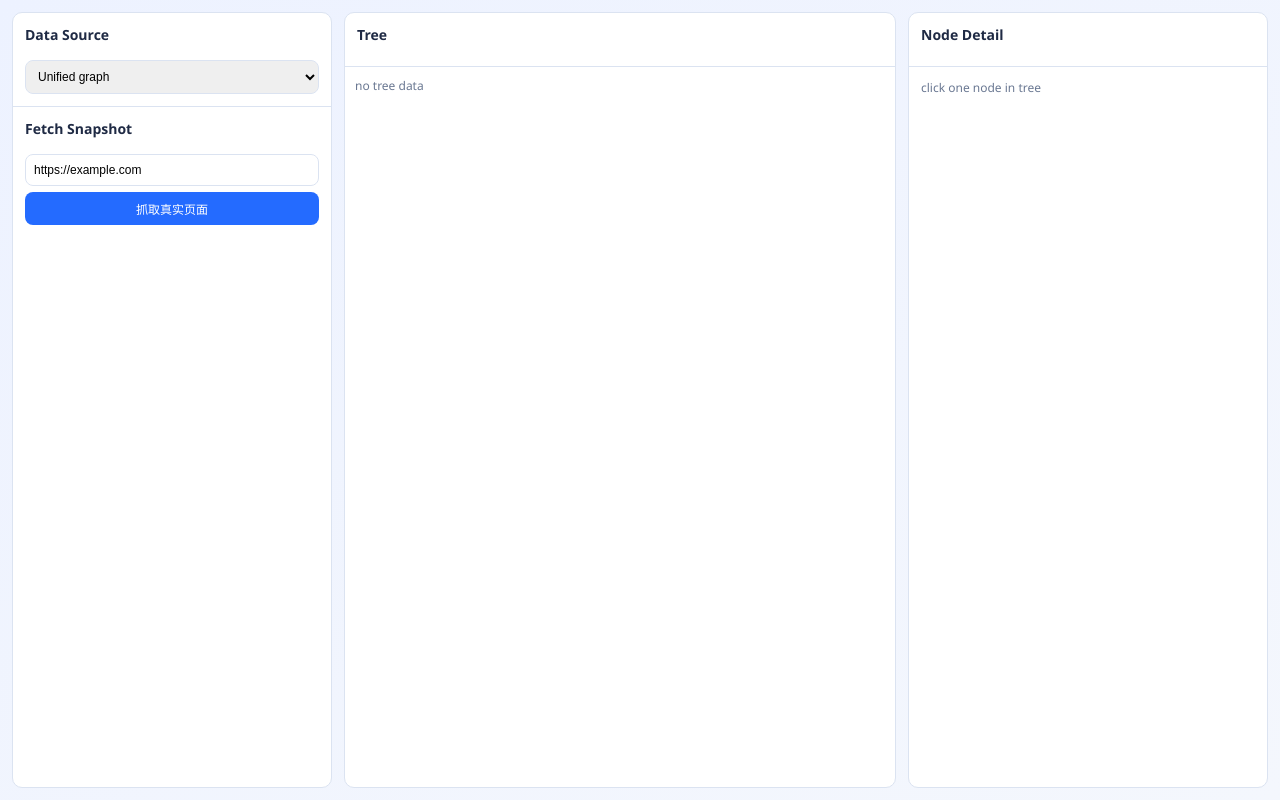
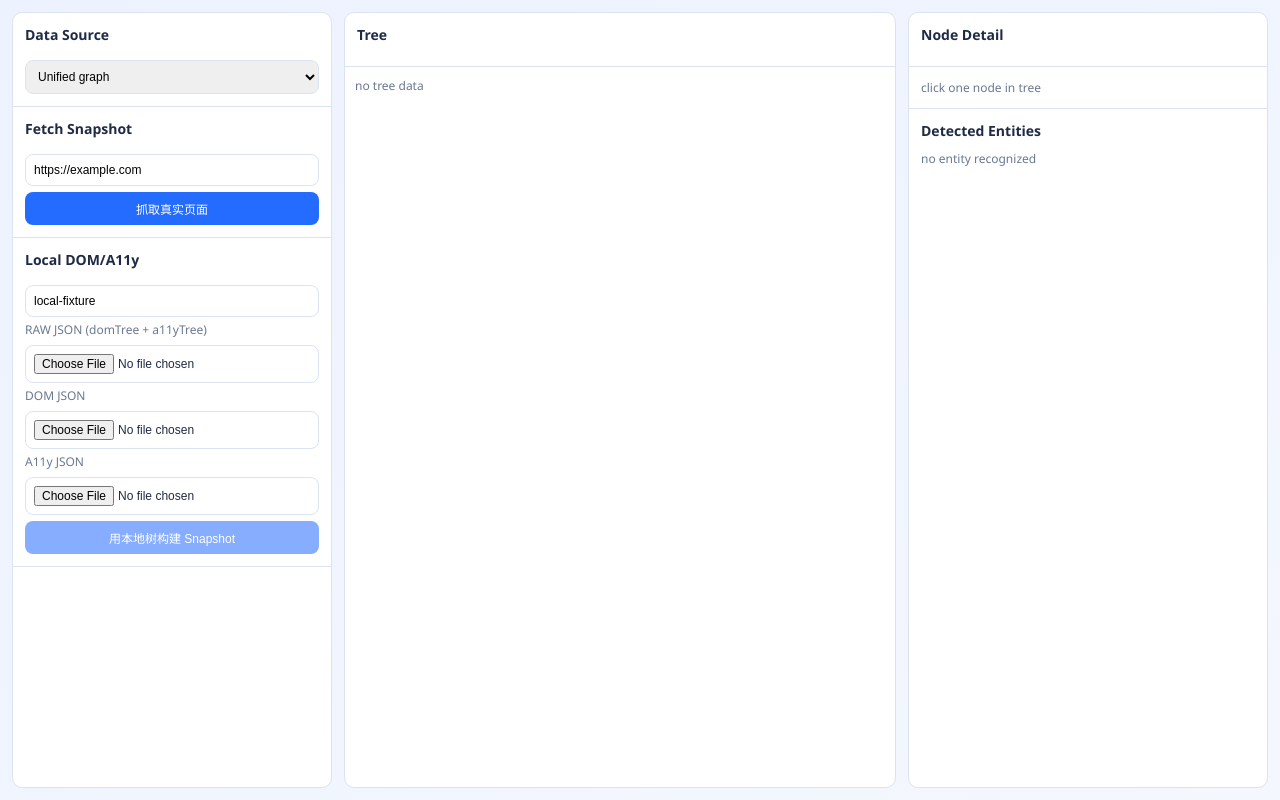
Before and after one commit to Aromatic05/rpa-browser, a Vue app in the folder agent/debug/snapshot-viewer/: page / in a window 1280 px wide. Built offline with nearby package versions, Linux system fonts and the light colour scheme.

Commit message:
feat(snapshot-viewer): support local dom-a11y input and entity panel

```diff
--- a/agent/debug/snapshot-viewer/src/App.vue
+++ b/agent/debug/snapshot-viewer/src/App.vue
@@ -2,6 +2,15 @@
 import { computed, onBeforeUnmount, onMounted, ref } from 'vue';
 import TreeNode from './components/TreeNode.vue';
 import type { DataPack, SnapshotApiResponse, SourceKind, TreeNodeLike } from './types';
+
+type DetectedEntity = {
+  entityId: string;
+  entityType: string;
+  nodeId: string;
+  label: string;
+  fieldCount: number;
+  actionCount: number;
+};
 
 const source = ref<SourceKind>('unifiedGraph');
 const error = ref('');
@@ -10,6 +19,14 @@ const targetUrl = ref('https://example.com');
 const resolvedUrl = ref('');
 const selectedNode = ref<TreeNodeLike | null>(null);
 const copyMessage = ref('');
+
+const localLabel = ref('local-fixture');
+const localDomTree = ref<unknown | null>(null);
+const localA11yTree = ref<unknown | null>(null);
+const localDomName = ref('');
+const localA11yName = ref('');
+const localRawName = ref('');
+
 const contextMenu = ref<{
   visible: boolean;
   x: number;
@@ -84,9 +101,90 @@ const activeRoot = computed(() => {
   return normalizeNode(graphRoot, 'n0');
 });
 
+const unifiedRoot = computed(() => {
+  const raw = dataPack.value.unifiedGraph;
+  if (!raw || typeof raw !== 'object') return null;
+  if (!('root' in (raw as object))) return null;
+  return normalizeNode((raw as { root: unknown }).root, 'n0');
+});
+
+const walk = (node: TreeNodeLike, visitor: (node: TreeNodeLike) => void) => {
+  visitor(node);
+  for (const child of node.children) {
+    walk(child, visitor);
+  }
+};
+
+const nodeText = (node: TreeNodeLike): string => {
+  return (node.name || node.content || node.text || '').trim();
+};
+
+const findNodeById = (root: TreeNodeLike, id: string): TreeNodeLike | null => {
+  if (root.id === id) return root;
+  for (const child of root.children) {
+    const matched = findNodeById(child, id);
+    if (matched) return matched;
+  }
+  return null;
+};
+
+const countByPredicate = (root: TreeNodeLike, predicate: (node: TreeNodeLike) => boolean): number => {
+  let count = 0;
+  walk(root, (node) => {
+    if (predicate(node)) count += 1;
+  });
+  return count;
+};
+
+const detectedEntities = computed<DetectedEntity[]>(() => {
+  if (!unifiedRoot.value) return [];
+  const entities: DetectedEntity[] = [];
+
+  walk(unifiedRoot.value, (node) => {
+    const attrs = node.attrs || {};
+    const entityId = typeof attrs.entityId === 'string' ? attrs.entityId : '';
+    const entityType = typeof attrs.entityType === 'string' ? attrs.entityType : '';
+    if (!entityId || !entityType) return;
+
+    const label =
+      nodeText(node) ||
+      (typeof attrs.fieldLabel === 'string' ? attrs.fieldLabel : '') ||
+      node.id;
+
+    const fieldCount = countByPredicate(node, (n) => typeof n.attrs?.fieldLabel === 'string');
+    const actionCount = countByPredicate(node, (n) => typeof n.attrs?.actionIntent === 'string');
+
+    entities.push({
+      entityId,
+      entityType,
+      nodeId: node.id,
+      label,
+      fieldCount,
+      actionCount,
+    });
+  });
+
+  return entities.sort((a, b) => a.entityId.localeCompare(b.entityId));
+});
+
 const selectedAttrs = computed(() => JSON.stringify(selectedNode.value?.attrs || {}, null, 2));
 const selectedTarget = computed(() => JSON.stringify(selectedNode.value?.target || {}, null, 2));
 const selectedBbox = computed(() => JSON.stringify(selectedNode.value?.bbox || {}, null, 2));
+
+const applySnapshotPayload = (payload: SnapshotApiResponse, fallbackUrl: string) => {
+  if (!payload.ok || !payload.data) {
+    throw new Error(payload.error || 'invalid snapshot payload');
+  }
+
+  dataPack.value = {
+    domTree: payload.data.domTree || null,
+    a11yTree: payload.data.a11yTree || null,
+    unifiedGraph: payload.data.unifiedGraph || null,
+  };
+  resolvedUrl.value = payload.data.url || fallbackUrl;
+  selectedNode.value = null;
+  source.value = 'unifiedGraph';
+};
 
 const fetchSnapshot = async () => {
   error.value = '';
@@ -100,24 +198,15 @@ const fetchSnapshot = async () => {
   try {
     const response = await fetch('/api/snapshot', {
       method: 'POST',
-      headers: {
-        'Content-Type': 'application/json',
-      },
+      headers: { 'Content-Type': 'application/json' },
       body: JSON.stringify({ url }),
     });
 
     const payload = (await response.json()) as SnapshotApiResponse;
-    if (!response.ok || !payload.ok || !payload.data) {
+    if (!response.ok) {
       throw new Error(payload.error || `request failed (${response.status})`);
     }
-
-    dataPack.value = {
-      domTree: payload.data.domTree || null,
-      a11yTree: payload.data.a11yTree || null,
-      unifiedGraph: payload.data.unifiedGraph || null,
-    };
-    resolvedUrl.value = payload.data.url || url;
-    selectedNode.value = null;
+    applySnapshotPayload(payload, url);
   } catch (cause) {
     error.value = `抓取失败: ${String(cause)}`;
   } finally {
@@ -125,7 +214,107 @@ const fetchSnapshot = async () => {
   }
 };
 
+const readJsonFile = async (file: File): Promise<unknown> => {
+  const text = await file.text();
+  return JSON.parse(text);
+};
+
+const onLocalDomFileChange = async (event: Event) => {
+  const input = event.target as HTMLInputElement;
+  const file = input.files?.[0];
+  if (!file) return;
+
+  try {
+    localDomTree.value = await readJsonFile(file);
+    localDomName.value = file.name;
+    dataPack.value.domTree = localDomTree.value;
+    error.value = '';
+  } catch (cause) {
+    error.value = `DOM 文件解析失败: ${String(cause)}`;
+  }
+};
+
+const onLocalA11yFileChange = async (event: Event) => {
+  const input = event.target as HTMLInputElement;
+  const file = input.files?.[0];
+  if (!file) return;
+
+  try {
+    localA11yTree.value = await readJsonFile(file);
+    localA11yName.value = file.name;
+    dataPack.value.a11yTree = localA11yTree.value;
+    error.value = '';
+  } catch (cause) {
+    error.value = `A11y 文件解析失败: ${String(cause)}`;
+  }
+};
+
+const onLocalRawFileChange = async (event: Event) => {
+  const input = event.target as HTMLInputElement;
+  const file = input.files?.[0];
+  if (!file) return;
+
+  try {
+    const raw = (await readJsonFile(file)) as Record<string, unknown>;
+    if (!raw.domTree || !raw.a11yTree) {
+      throw new Error('raw 文件需要包含 domTree 和 a11yTree');
+    }
+
+    localDomTree.value = raw.domTree;
+    localA11yTree.value = raw.a11yTree;
+    localRawName.value = file.name;
+    localDomName.value = `${file.name}#domTree`;
+    localA11yName.value = `${file.name}#a11yTree`;
+
+    dataPack.value.domTree = localDomTree.value;
+    dataPack.value.a11yTree = localA11yTree.value;
+    error.value = '';
+  } catch (cause) {
+    error.value = `RAW 文件解析失败: ${String(cause)}`;
+  }
+};
+
+const buildSnapshotFromLocal = async () => {
+  error.value = '';
+  if (!localDomTree.value || !localA11yTree.value) {
+    error.value = '请先提供本地 DOM + A11y JSON';
+    return;
+  }
+
+  loading.value = true;
+  try {
+    const response = await fetch('/api/snapshot/from-raw', {
+      method: 'POST',
+      headers: { 'Content-Type': 'application/json' },
+      body: JSON.stringify({
+        domTree: localDomTree.value,
+        a11yTree: localA11yTree.value,
+        label: localLabel.value.trim() || 'local-fixture',
+      }),
+    });
+
+    const payload = (await response.json()) as SnapshotApiResponse;
+    if (!response.ok) {
+      throw new Error(payload.error || `request failed (${response.status})`);
+    }
+    applySnapshotPayload(payload, `local://${localLabel.value.trim() || 'local-fixture'}`);
+  } catch (cause) {
+    error.value = `本地构建失败: ${String(cause)}`;
+  } finally {
+    loading.value = false;
+  }
+};
+
 const onSelect = (node: TreeNodeLike) => {
+  selectedNode.value = node;
+};
+
+const selectEntity = (entity: DetectedEntity) => {
+  if (!unifiedRoot.value) return;
+  const node = findNodeById(unifiedRoot.value, entity.nodeId);
+  if (!node) return;
+
+  source.value = 'unifiedGraph';
   selectedNode.value = node;
 };
 
@@ -167,16 +356,16 @@ const serializeTreeNode = (node: TreeNodeLike): unknown => ({
 
 const findNodePath = (root: TreeNodeLike, targetId: string): string[] => {
   const path: string[] = [];
-  const walk = (node: TreeNodeLike): boolean => {
+  const walkPath = (node: TreeNodeLike): boolean => {
     path.push(node.id);
     if (node.id === targetId) return true;
     for (const child of node.children) {
-      if (walk(child)) return true;
+      if (walkPath(child)) return true;
     }
     path.pop();
     return false;
   };
-  return walk(root) ? path : [];
+  return walkPath(root) ? path : [];
 };
 
 const copyText = async (value: string, successLabel: string) => {
@@ -218,9 +407,9 @@ const copyCurrentNodePath = async () => {
 
 const copyCurrentTargetRef = async () => {
   const node = contextMenu.value.node || selectedNode.value;
-  const ref = node?.target?.ref;
-  if (!ref) return;
-  await copyText(ref, '已复制 target.ref');
+  const targetRef = node?.target?.ref;
+  if (!targetRef) return;
+  await copyText(targetRef, '已复制 target.ref');
   hideContextMenu();
 };
 
@@ -263,7 +452,30 @@ onBeforeUnmount(() => {
       <button :disabled="loading" @click="fetchSnapshot">
         {{ loading ? '抓取中...' : '抓取真实页面' }}
       </button>
-      <div v-if="resolvedUrl" class="muted">当前页面：{{ resolvedUrl }}</div>
+    </div>
+
+    <div class="section">
+      <h2>Local DOM/A11y</h2>
+      <input v-model="localLabel" placeholder="fixture name" />
+      <label class="muted">RAW JSON (domTree + a11yTree)</label>
+      <input type="file" accept="application/json" @change="onLocalRawFileChange" />
+      <div v-if="localRawName" class="muted">raw: {{ localRawName }}</div>
+
+      <label class="muted">DOM JSON</label>
+      <input type="file" accept="application/json" @change="onLocalDomFileChange" />
+      <div v-if="localDomName" class="muted">dom: {{ localDomName }}</div>
+
+      <label class="muted">A11y JSON</label>
+      <input type="file" accept="application/json" @change="onLocalA11yFileChange" />
+      <div v-if="localA11yName" class="muted">a11y: {{ localA11yName }}</div>
+
+      <button :disabled="loading || !localDomTree || !localA11yTree" @click="buildSnapshotFromLocal">
+        {{ loading ? '构建中...' : '用本地树构建 Snapshot' }}
+      </button>
+    </div>
+
+    <div class="section">
+      <div v-if="resolvedUrl" class="muted">当前数据：{{ resolvedUrl }}</div>
       <div v-if="error" class="error-text">{{ error }}</div>
     </div>
   </div>
@@ -306,6 +518,26 @@ onBeforeUnmount(() => {
     <div v-else class="section">
       <div class="muted">click one node in tree</div>
     </div>
+
+    <div class="section">
+      <h2>Detected Entities</h2>
+      <div v-if="detectedEntities.length === 0" class="muted">no entity recognized</div>
+      <div v-else class="entity-list">
+        <button
+          v-for="entity in detectedEntities"
+          :key="`${entity.entityId}-${entity.nodeId}`"
+          class="entity-item"
+          @click="selectEntity(entity)"
+        >
+          <div class="entity-top">
+            <span class="badge">{{ entity.entityType }}</span>
+            <span class="entity-id">{{ entity.entityId }}</span>
+          </div>
+          <div class="entity-label">{{ entity.label }}</div>
+          <div class="entity-metrics">fields={{ entity.fieldCount }} actions={{ entity.actionCount }}</div>
+        </button>
+      </div>
+    </div>
   </div>
 
   <div
--- a/agent/debug/snapshot-viewer/src/style.css
+++ b/agent/debug/snapshot-viewer/src/style.css
@@ -192,3 +192,46 @@ pre {
   padding: 8px 10px;
   background: rgba(20, 32, 60, 0.92);
 }
+
+.entity-list {
+  display: flex;
+  gap: 8px;
+  flex-direction: column;
+}
+
+.entity-item {
+  margin: 0;
+  width: 100%;
+  border: 1px solid var(--line);
+  background: #f7faff;
+  color: var(--text);
+  text-align: left;
+}
+
+.entity-item:hover {
+  background: #edf3ff;
+}
+
+.entity-top {
+  gap: 8px;
+  display: flex;
+  align-items: center;
+}
+
+.entity-id {
+  color: var(--muted);
+  font-size: 11px;
+  word-break: break-all;
+}
+
+.entity-label {
+  margin-top: 4px;
+  font-size: 12px;
+  line-height: 1.4;
+}
+
+.entity-metrics {
+  margin-top: 4px;
+  color: var(--muted);
+  font-size: 11px;
+}
```
Also changed, not shown: 2 other files (tests, documents, lock files or other folders).
